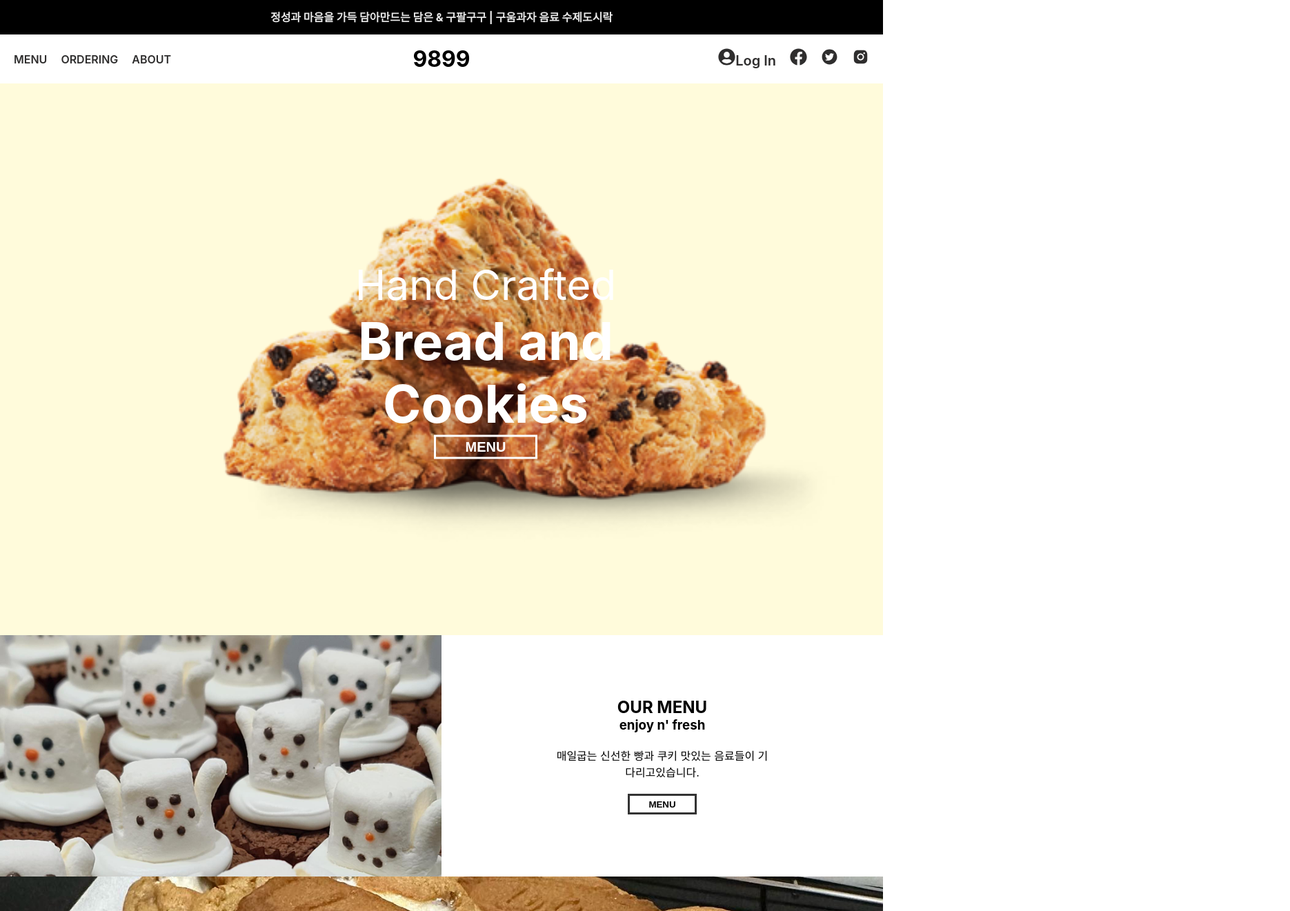
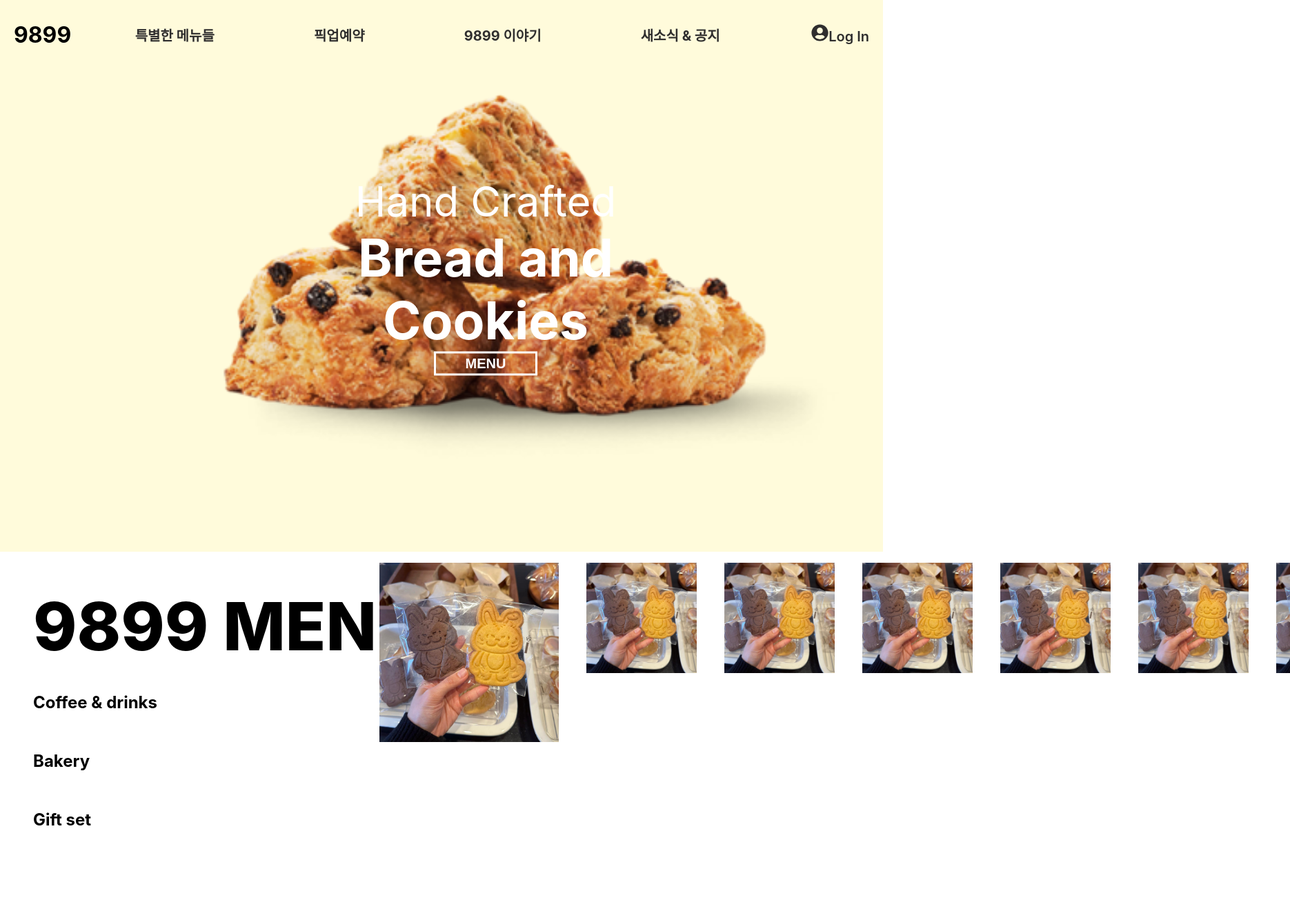
Before and after one commit to cokeholic-kim/Cafe9899, a React (Create React App) app: page / in a window 1280 px wide. Shown: the top 1321 px of the page at 69% size, 1870 px wide, since content can reach past the window. Built offline with nearby package versions, Linux system fonts and the light colour scheme; no server answers.

Commit message:
main modify

```diff
--- a/src/components/Header.js
+++ b/src/components/Header.js
@@ -1,6 +1,5 @@
 import React, { useEffect } from 'react';
-import { FaUserCircle,FaFacebook } from "react-icons/fa";
-import {AiFillTwitterCircle,AiFillInstagram} from "react-icons/ai"
+import { FaUserCircle} from "react-icons/fa";
 import styled from 'styled-components';
 import { Link } from 'react-router-dom';
 import { useDispatch } from 'react-redux';
@@ -16,26 +15,26 @@ const Headerstyle = styled.div`
         flex-direction:column;
         text-align:center;
     }
-    div:first-child{
-        background-color:black;
-        height:50px;
-        line-height:50px;
-        font-weight:700;
-        color:rgb(232,232,232);
-    }
     .nav{
         display:flex;
         justify-content:space-between;
         align-items:center;
-        position:relative;
+        position:fixed;
+        top:0;
+        left:0;
+        width:100%;
+        z-index:5;
         padding: 20px;
-        ul{
+        .categories{
+            width:70%;
             display:flex;
+            justify-content:space-between;
             align-items:center;
         }
-        ul:nth-child(1){
+        ul:nth-child(2){
             color:rgb(47,46,46);
-            font-weight:600;
+            font-weight:bold;
+            font-size:20px;
             li{margin-right:20px}
         }
         ul:nth-child(3){
@@ -48,11 +47,6 @@ const Headerstyle = styled.div`
             }
         }
 
-        h1{
-            position:absolute;
-            left:50%;
-            transform:translateX(-50%)
-        }
     }
     .admin{
         margin-left:20px;
@@ -124,14 +118,14 @@ const Header = () => {
     },[userName,dispatch])
     return (
         <Headerstyle>
-            <div>정성과 마음을 가득 담아만드는 담은 & 구팔구구 | 구움과자 음료 수제도시락</div>
-            <div className='nav'>
-                <ul>
-                    <li><Link to='/Menu'>MENU</Link></li>
-                    <li><Link to='/Catering'>ORDERING</Link></li>
-                    <li><Link to='/About'>ABOUT</Link></li>
+            <div className='nav' style={{height:'100px'}}>
+                <h1><Link to="/">9899</Link></h1>
+                <ul className='categories'>
+                    <li><Link to='/Menu'>특별한 메뉴들</Link></li>
+                    <li><Link to='/Catering'>픽업예약</Link></li>
+                    <li><Link to='/About'>9899 이야기</Link></li>
+                    <li><Link to='/Catering'>새소식 & 공지</Link></li>
                 </ul>
-                <h1><Link to="/">9899</Link></h1>
                 <ul>
                     {isLogin ?
                     <>
@@ -154,9 +148,6 @@ const Header = () => {
                     </>:
                     <>
                         <li><Link to='/Login'><FaUserCircle/><span>Log In</span></Link></li>
-                        <li><FaFacebook/></li>
-                        <li><AiFillTwitterCircle/></li>
-                        <li><AiFillInstagram/></li>
                     </>
                     }
                 </ul>
--- a/src/main/Main.js
+++ b/src/main/Main.js
@@ -3,6 +3,7 @@ import PostModal from '../page/PostModal';
 import FlowSection from './FlowSection';
 import Mainbottom from './Mainbottom';
 import Maintop from './Maintop';
+import MenuStory from './MenuStory';
 import SliderComp from './Slider';
 
 const Mainpage = () => {
@@ -17,12 +18,13 @@ const Mainpage = () => {
         <>
             {Modal && <PostModal onClose={onClosePost} data={Modal}/>}
             <Maintop/>
-            <Mainbottom/>
+            <MenuStory/>
+            {/* <Mainbottom/>
             <FlowSection imgname="lotuscookie.jpg" p={"바삭바삭"} header={"로터스쿠키"}/>
             <Mainbottom/>
             <FlowSection imgname="muffin.jpg" p={"귀여운"} header={"눈사람머핀"}/>
             <Mainbottom/>
-            <FlowSection imgname="saltbread.jpg" p={"바삭짭짤"} header={"소금빵"}/>
+            <FlowSection imgname="saltbread.jpg" p={"바삭짭짤"} header={"소금빵"}/> */}
             <SliderComp onClick={onClickPost}/>
         </>
     );
--- /dev/null
+++ b/src/main/MenuStory.js
@@ -0,0 +1,121 @@
+import React from 'react';
+import styled from 'styled-components';
+// import "slick-carousel/slick/slick.css";
+// import "slick-carousel/slick/slick-theme.css";
+import Slider from 'react-slick';
+
+
+const Menustyle = styled.div`
+    height:100vh;
+    .container{
+        display: inline-block;
+        width: 100%;
+        text-align: left;
+        position: relative;
+        margin: 0 auto;
+        padding: 0 48px;
+        max-width: 1312px;
+    }
+    .menutitle{
+        position:relative;
+        top:20px;
+        color:#000;
+        font-size:96px;
+        font-weight:800;
+        margin:30px 0;
+        span{
+            color:red;
+        }
+    }
+    .tabs{
+        width:320px;
+        ul{
+            display:flex;
+            flex-direction:column;
+            flex-grow: 1;
+            flex-shrink: 0;
+            justify-content: flex-start;
+        }
+        li{
+            height:auto;
+            margin:28px 0;
+            font-size:24px;
+            font-weight:900;
+        }
+    }
+    .Menuslides{
+        position: absolute;
+        overflow: hidden;
+        width: 100%;
+        min-width: 1320px;
+        height: 516px;
+        top: 50%;
+        left: 50%;
+        z-index: 0;
+        margin: -200px 0 0 -90px;
+        .box{
+            width:300;
+            height:300;
+            img{width:100%}
+        }
+        .slick-slide{
+            padding-right:40px;
+        }
+        .slick-active{
+            width:300px !important;
+        }
+
+    }
+
+`
+const settings = {
+    infinite:true,
+    speed:500,
+    slidesToShow:1,
+    slidesToScroll:1,
+    swipeToslide:true,
+    cssEase:"linear",
+    variableWidth: true
+}
+
+const MenuStory = () => {
+    return (
+        <Menustyle>
+            <div className="container">
+                <h1 className='menutitle'>9899 MENUS<span>.</span></h1>
+                <div className='tabs'>
+                    <ul>
+                        <li>
+                            <strong className="main-subtitle">Coffee & drinks</strong>
+                        </li>
+                        <li>
+                            <strong className="main-subtitle">Bakery</strong>
+                        </li>
+                        <li>
+                            <strong className="main-subtitle">Gift set</strong>
+                        </li>
+                    </ul>
+                </div>
+                <div className='Menuslides'>
+                    <Slider {...settings}>
+                        <div className='box'  style={{ width: 200 }}>
+                            <img src='./imgs/Cookie.jpg'/>
+                        </div>
+                        <div className='box'   style={{ width: 200 }}>
+                            <img src='./imgs/Cookie.jpg'/>
+                        </div>
+                        <div className='box'   style={{ width: 200 }}>
+                            <img src='./imgs/Cookie.jpg'/>
+                        </div>
+                        <div className='box'  style={{ width: 200 }}>
+                            <img src='./imgs/Cookie.jpg'/>
+                        </div>
+                    </Slider>
+                </div>
+
+            </div>
+        </Menustyle>
+    );
+};
+
+export default MenuStory;
```
